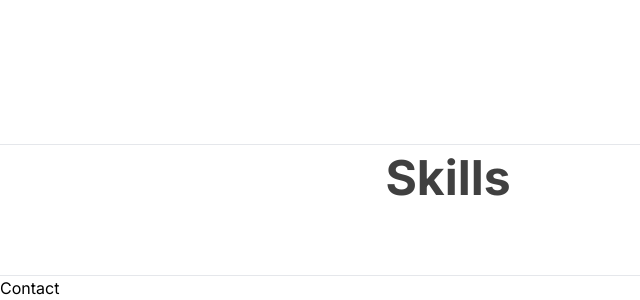
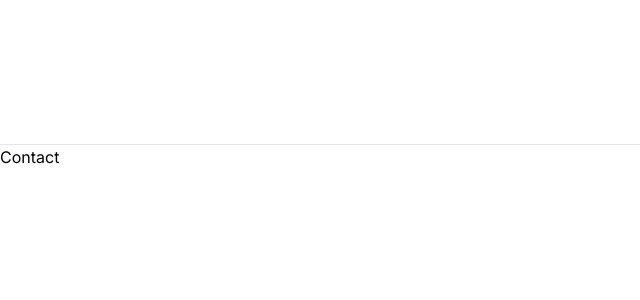
Before and after one commit to tmatteozzi/portfolio, a Next.js app: page / in a window 1280 px wide. Shown: the part 3412-3712 px from the top of the page, without its empty margins (0-640 px from the left). After the commit the page ends 3581 px from the top, so only its background shows below. Built offline with nearby package versions, Linux system fonts and the light colour scheme.

Commit message:
qchanges

```diff
--- a/app/page.tsx
+++ b/app/page.tsx
@@ -4,7 +4,6 @@ import About from './pages/About';
 import Contact from './pages/Contact';
 import Layout from './pages/Layout';
 import Portfolio from './pages/Portfolio';
-import Skills from './pages/Skills';
 
 export default function Home() {
     return (
@@ -16,8 +15,6 @@ export default function Home() {
             <Divider />
             <Portfolio />
             <Divider />
-            <Skills />
-            <Divider />
             <Contact />
         </div>
     );
--- a/app/pages/About.tsx
+++ b/app/pages/About.tsx
@@ -62,7 +62,7 @@ export default function About() {
             </h1>
             <div className="flex flex-col lg:flex-row items-center lg:items-start space-y-8 lg:space-y-0 lg:space-x-20">
                 <div className="mt-4">
-                    <CardStack items={items} />
+                    <CardStack offset={6} items={items} />
                 </div>
                 <div className="relative">
                     <Image
--- a/app/pages/Skills.tsx
+++ /dev/null
@@ -1,12 +0,0 @@
-export default function Skills() {
-    // SKILLS Y SOFT SKILLS
-    // PARA SOFT SKILLS CANVAS REVEAL
-    //ANIMATED TOOLTIP PARA LOS LENGUAJES
-    return (
-        <div>
-            <h1 className="text-2xl md:text-4xl lg:text-5xl font-bold text-neutral-700 dark:text-white max-w-4xl leading-relaxed lg:leading-snug mb-16 text-center">
-                Skills
-            </h1>
-        </div>
-    );
-}
```
